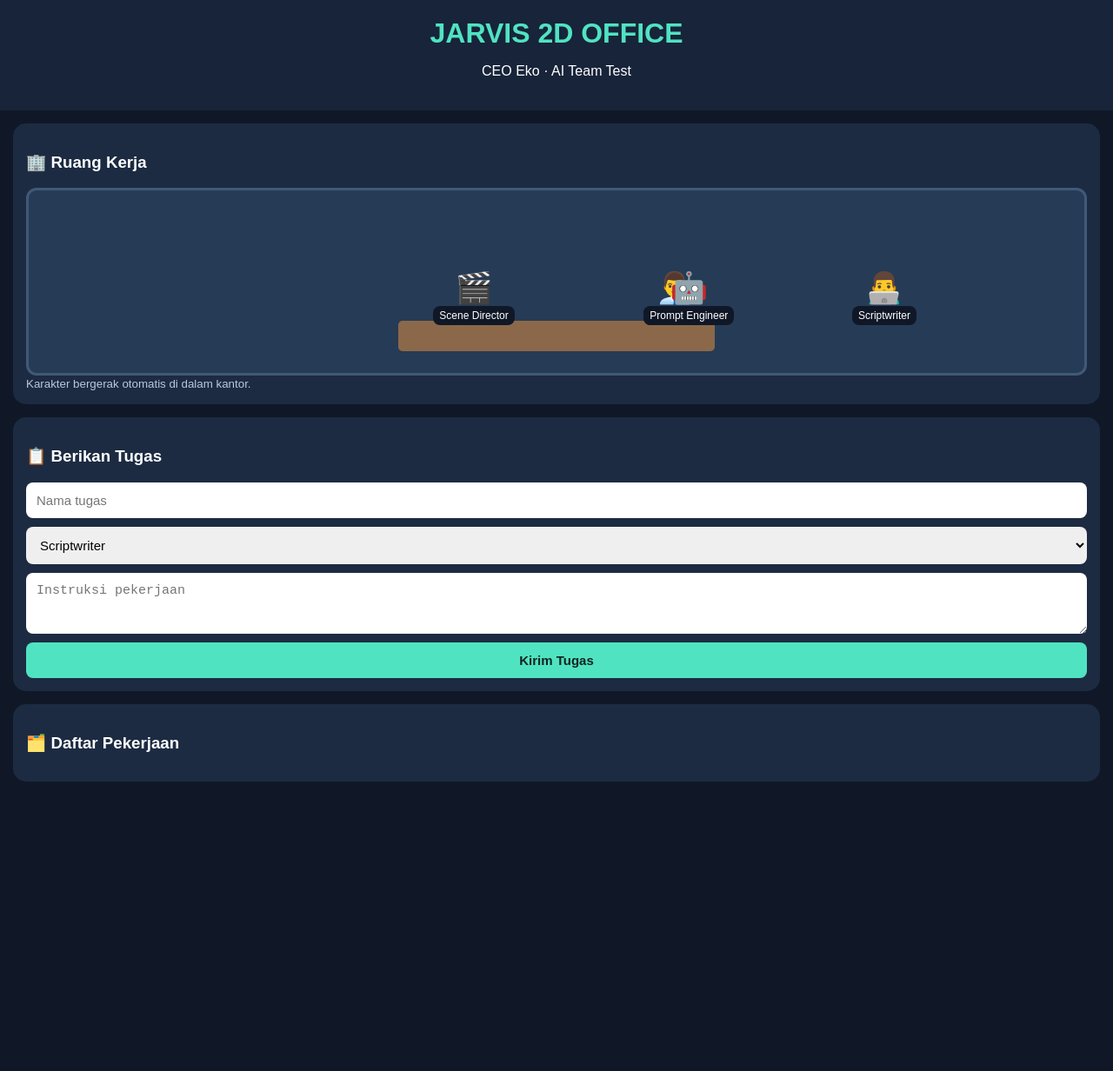
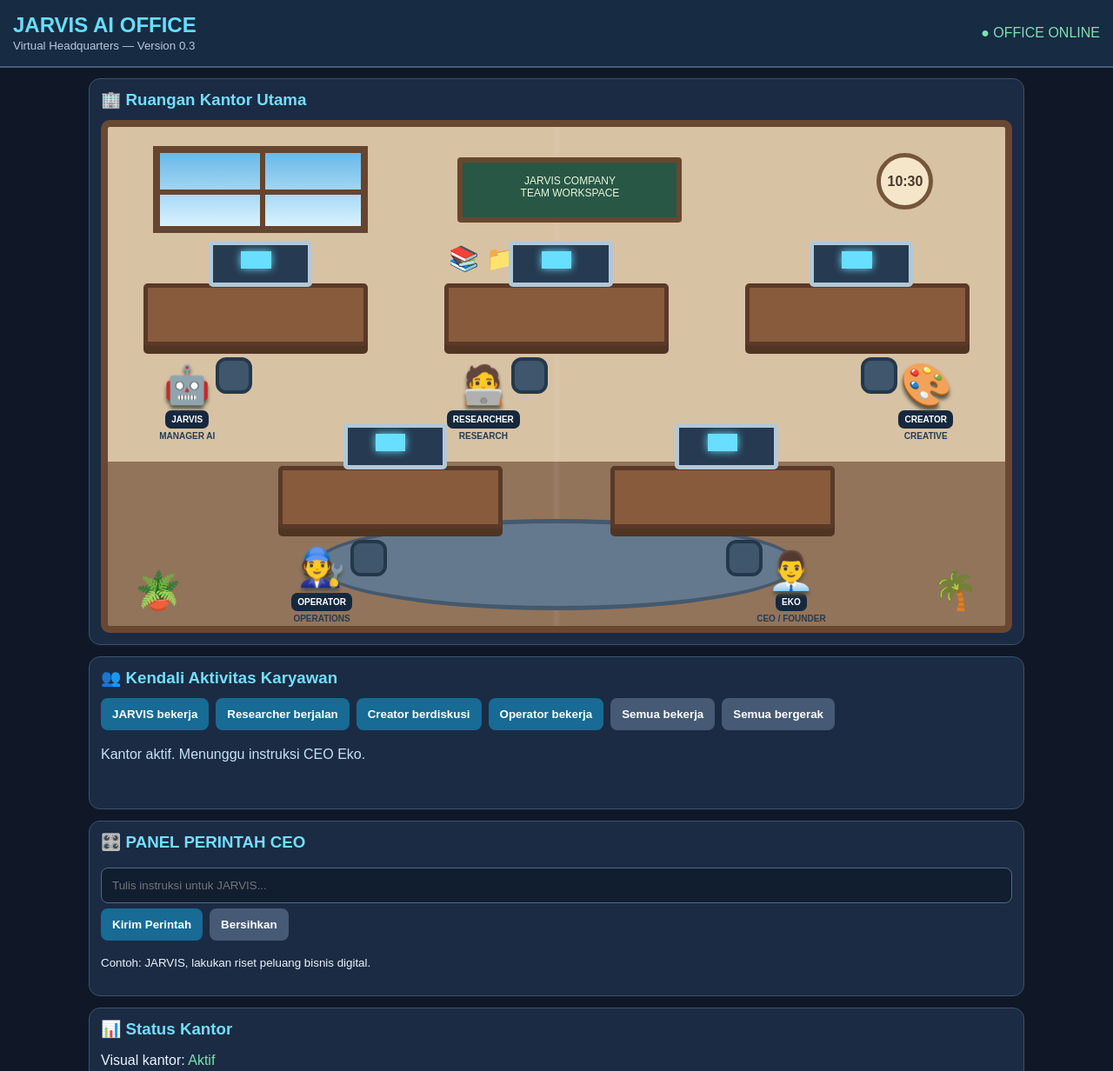
Before and after one commit to fahrula195-glitch/Rice-works, a plain HTML site: page jarvis-test.html in a window 1280 px wide. Shown: the top 1232 px of the page at 87% size. Before the commit the page ends 914 px from the top, so only its background shows below. Drawn offline with Linux system fonts and the light colour scheme.

Commit message:
Update jarvis-test.html

```diff
--- a/jarvis-test.html
+++ b/jarvis-test.html
@@ -4,231 +4,191 @@
 <head>
 <meta charset="UTF-8">
 <meta name="viewport" content="width=device-width, initial-scale=1">
-<title>JARVIS 2D Office</title>
+<title>JARVIS AI OFFICE 0.3</title>
 <style>
-body {
-  margin: 0;
-  background: #101827;
-  color: white;
-  font-family: Arial, sans-serif;
+*{box-sizing:border-box}
+body{margin:0;background:#101827;color:#edf5ff;font-family:Arial,sans-serif}
+header{padding:15px;background:#172b43;border-bottom:2px solid #3c607d;display:flex;justify-content:space-between;align-items:center;flex-wrap:wrap}
+header h2{margin:0;color:#67dfff}
+header small{color:#b8c9dd}
+main{max-width:1100px;margin:auto;padding:12px}
+.panel{background:#1b2b43;border:1px solid #3a526e;border-radius:13px;padding:13px;margin-bottom:13px}
+h3{color:#72dfff;margin:0 0 12px}
+.office{
+position:relative;height:590px;overflow:hidden;border:8px solid #694832;border-radius:10px;
+background:
+linear-gradient(90deg,transparent 49.5%,#ffffff12 50%,transparent 50.5%),
+linear-gradient(#d8c2a4 0 67%,#92745b 67% 100%);
 }
-header {
-  text-align: center;
-  padding: 20px;
-  background: #17243a;
+.window{position:absolute;top:22px;left:5%;width:24%;height:100px;background:linear-gradient(#69b9e8,#d8f2ff);border:8px solid #65452f}
+.window:before{content:"";position:absolute;left:50%;height:100%;border-left:6px solid #65452f}
+.window:after{content:"";position:absolute;top:50%;width:100%;border-top:6px solid #65452f}
+.clock{position:absolute;top:30px;right:8%;width:65px;height:65px;border-radius:50%;background:#f5e6c9;color:#47382b;display:grid;place-items:center;font-weight:bold;border:5px solid #76563b}
+.board{position:absolute;top:35px;left:39%;width:25%;height:75px;background:#285746;border:6px solid #68472f;border-radius:4px;color:#e8f5db;text-align:center;padding:14px 3px;font-size:12px}
+.rug{position:absolute;bottom:18px;left:23%;width:54%;height:105px;background:#64798d;border:5px solid #45596d;border-radius:50%}
+.desk{position:absolute;width:25%;height:72px;background:#875b3c;border:5px solid #5a3928;border-radius:5px;box-shadow:0 9px 0 #513523;z-index:1}
+.desk:before{content:"";position:absolute;top:-54px;left:28%;width:44%;height:43px;background:#263a51;border:5px solid #b3c8d7;border-radius:5px}
+.desk:after{content:"";position:absolute;top:-42px;left:43%;width:14%;height:20px;background:#68dfff;box-shadow:0 0 10px #68dfff}
+.d1{left:4%;top:180px}.d2{left:37.5%;top:180px}.d3{right:4%;top:180px}
+.d4{left:19%;top:390px}.d5{right:19%;top:390px}
+.chair{position:absolute;width:42px;height:42px;border-radius:12px;background:#40566d;border:4px solid #25384b;z-index:2}
+.c1{left:12%;top:265px}.c2{left:45%;top:265px}.c3{right:12%;top:265px}
+.c4{left:27%;top:475px}.c5{right:27%;top:475px}
+.plant{position:absolute;bottom:15px;font-size:43px;z-index:3}
+.p1{left:3%}.p2{right:3%}
+.shelf{position:absolute;top:135px;left:38%;font-size:28px}
+.employee{position:absolute;width:100px;text-align:center;z-index:5;cursor:pointer;transform-origin:center bottom}
+.avatar{display:block;font-size:43px;filter:drop-shadow(0 4px 2px #554)}
+.name{display:inline-block;background:#15283e;color:white;padding:5px 7px;border-radius:7px;font-weight:bold;font-size:10px}
+.job{display:block;color:#243c51;font-weight:bold;font-size:10px;margin-top:3px}
+.e1{left:4%;top:275px}
+.e2{left:37%;top:275px}
+.e3{right:4%;top:275px}
+.e4{left:19%;top:485px}
+.e5{right:19%;top:485px}
+.employee.working .avatar{animation:typing .65s infinite alternate}
+.employee.walking{animation:walking 1.7s ease-in-out infinite alternate}
+.employee.walking .avatar{animation:steps .25s infinite alternate}
+@keyframes typing{from{transform:translateY(0) rotate(-5deg)}to{transform:translateY(-7px) rotate(5deg)}}
+@keyframes walking{from{translate:-12px 0}to{translate:12px 0}}
+@keyframes steps{from{transform:rotate(-9deg)}to{transform:rotate(9deg)}}
+.employee.talking .avatar{animation:talking .45s infinite alternate}
+@keyframes talking{from{transform:scale(1)}to{transform:scale(1.12) translateY(-3px)}}
+.controls{display:flex;gap:8px;flex-wrap:wrap}
+button{background:#176b94;color:white;border:0;padding:11px 13px;border-radius:8px;font-weight:bold}
+button.alt{background:#465a75}
+button:active{transform:scale(.96)}
+input{width:100%;padding:12px;background:#101e30;border:1px solid #506a86;border-radius:8px;color:white;margin:6px 0}
+#log{min-height:45px;color:#c5e3f8;line-height:1.5}
+.status{color:#79e5ae}
+@media(max-width:550px){
+.office{height:550px}
+.desk{width:28%;height:60px}
+.d1{left:1%}.d2{left:36%}.d3{right:1%}
+.d4{left:14%;top:365px}.d5{right:14%;top:365px}
+.e1{left:0;top:250px}.e2{left:35%;top:250px}.e3{right:0;top:250px}
+.e4{left:12%;top:455px}.e5{right:12%;top:455px}
+.employee{width:85px}
+.avatar{font-size:35px}
+.name{font-size:9px}
+.job{font-size:9px}
+.c1{left:10%}.c2{left:44%}.c3{right:10%}
+.c4{left:25%;top:445px}.c5{right:25%;top:445px}
+.board{font-size:10px}
 }
-h1 { margin: 0; color: #50e3c2; }
-.office {
-  margin: 15px;
-  padding: 15px;
-  background: #1c2b42;
-  border-radius: 15px;
-}
-.room {
-  height: 210px;
-  background: #263b55;
-  border: 3px solid #405978;
-  border-radius: 12px;
-  position: relative;
-  overflow: hidden;
-}
-.desk {
-  position: absolute;
-  bottom: 25px;
-  left: 35%;
-  width: 30%;
-  height: 35px;
-  background: #8b6849;
-  border-radius: 5px;
-}
-.employee {
-  position: absolute;
-  bottom: 55px;
-  left: 10%;
-  text-align: center;
-  animation: walk 7s linear infinite alternate;
-}
-.employee .body { font-size: 35px; }
-.employee .name {
-  font-size: 12px;
-  background: #101827;
-  padding: 4px 7px;
-  border-radius: 8px;
-}
-.e1 { animation-delay: 0s; }
-.e2 { animation-delay: -2s; }
-.e3 { animation-delay: -4s; }
-.e4 { animation-delay: -6s; }
-
-@keyframes walk {
-  0% { left: 5%; }
-  45% { left: 40%; }
-  100% { left: 78%; }
-}
-form { display: grid; gap: 10px; }
-input, select, textarea, button {
-  width: 100%;
-  box-sizing: border-box;
-  padding: 12px;
-  border-radius: 8px;
-  border: none;
-  font-size: 15px;
-}
-textarea { min-height: 70px; }
-button {
-  background: #50e3c2;
-  color: #10251f;
-  font-weight: bold;
-  cursor: pointer;
-}
-.task {
-  background: #263b55;
-  padding: 12px;
-  margin-top: 10px;
-  border-radius: 10px;
-}
-.task button { margin-top: 8px; }
-.done { color: #50e3c2; }
-small { color: #b8c9df; }
 </style>
 </head>
 <body>
+<header>
+<div>
+<h2>JARVIS AI OFFICE</h2>
+<small>Virtual Headquarters — Version 0.3</small>
+</div>
+<div class="status">● OFFICE ONLINE</div>
+</header>
+<main>
+<section class="panel">
+<h3>🏢 Ruangan Kantor Utama</h3>
+<div class="office">
+<div class="window"></div>
+<div class="board">JARVIS COMPANY<br>TEAM WORKSPACE</div>
+<div class="clock">10:30</div>
+<div class="shelf">📚 📁</div>
+<div class="rug"></div>
+<div class="desk d1"></div><div class="desk d2"></div>
+<div class="desk d3"></div><div class="desk d4"></div>
+<div class="desk d5"></div>
+<div class="chair c1"></div><div class="chair c2"></div>
+<div class="chair c3"></div><div class="chair c4"></div>
+<div class="chair c5"></div>
+<div class="plant p1">🪴</div>
+<div class="plant p2">🌴</div>
 
-<header>
-  <h1>JARVIS 2D OFFICE</h1>
-  <p>CEO Eko · AI Team Test</p>
-</header>
-
-<section class="office">
-  <h3>🏢 Ruang Kerja</h3>
-  <div class="room">
-    <div class="desk"></div>
-
-    <div class="employee e1">
-      <div class="body">👨‍💼</div>
-      <div class="name">Eko · CEO</div>
-    </div>
-
-    <div class="employee e2">
-      <div class="body">👨‍💻</div>
-      <div class="name">Scriptwriter</div>
-    </div>
-
-    <div class="employee e3">
-      <div class="body">🤖</div>
-      <div class="name">Prompt Engineer</div>
-    </div>
-
-    <div class="employee e4">
-      <div class="body">🎬</div>
-      <div class="name">Scene Director</div>
-    </div>
-  </div>
-  <small>Karakter bergerak otomatis di dalam kantor.</small>
+<div class="employee e1 working" id="jarvis" onclick="selectPerson('JARVIS')">
+<span class="avatar">🤖</span><span class="name">JARVIS</span><span class="job">MANAGER AI</span>
+</div>
+<div class="employee e2 working" id="researcher" onclick="selectPerson('Researcher')">
+<span class="avatar">🧑‍💻</span><span class="name">RESEARCHER</span><span class="job">RESEARCH</span>
+</div>
+<div class="employee e3 talking" id="creator" onclick="selectPerson('Creator')">
+<span class="avatar">🎨</span><span class="name">CREATOR</span><span class="job">CREATIVE</span>
+</div>
+<div class="employee e4 working" id="operator" onclick="selectPerson('Operator')">
+<span class="avatar">🧑‍🔧</span><span class="name">OPERATOR</span><span class="job">OPERATIONS</span>
+</div>
+<div class="employee e5" id="eko" onclick="selectPerson('Eko')">
+<span class="avatar">👨‍💼</span><span class="name">EKO</span><span class="job">CEO / FOUNDER</span>
+</div>
+</div>
 </section>
 
-<section class="office">
-  <h3>📋 Berikan Tugas</h3>
-  <form id="taskForm">
-    <input id="title" placeholder="Nama tugas" required>
-
-    <select id="employee">
-      <option>Scriptwriter</option>
-      <option>Prompt Engineer</option>
-      <option>Scene Director</option>
-      <option>Eko (CEO)</option>
-    </select>
-
-    <textarea id="instruction"
-      placeholder="Instruksi pekerjaan"></textarea>
-
-    <button type="submit">Kirim Tugas</button>
-  </form>
+<section class="panel">
+<h3>👥 Kendali Aktivitas Karyawan</h3>
+<div class="controls">
+<button onclick="setActivity('jarvis','working','JARVIS sedang mengelola tim')">JARVIS bekerja</button>
+<button onclick="setActivity('researcher','walking','Researcher sedang berjalan')">Researcher berjalan</button>
+<button onclick="setActivity('creator','talking','Creator sedang berdiskusi')">Creator berdiskusi</button>
+<button onclick="setActivity('operator','working','Operator sedang bekerja')">Operator bekerja</button>
+<button class="alt" onclick="allWork()">Semua bekerja</button>
+<button class="alt" onclick="allWalk()">Semua bergerak</button>
+</div>
+<p id="log">Kantor aktif. Menunggu instruksi CEO Eko.</p>
 </section>
 
-<section class="office">
-  <h3>🗂️ Daftar Pekerjaan</h3>
-  <div id="tasks"></div>
+<section class="panel">
+<h3>🎛️ PANEL PERINTAH CEO</h3>
+<input id="task" placeholder="Tulis instruksi untuk JARVIS...">
+<div class="controls">
+<button onclick="sendTask()">Kirim Perintah</button>
+<button class="alt" onclick="clearTask()">Bersihkan</button>
+</div>
+<p><small>Contoh: JARVIS, lakukan riset peluang bisnis digital.</small></p>
 </section>
 
+<section class="panel">
+<h3>📊 Status Kantor</h3>
+<p>Visual kantor: <span class="status">Aktif</span></p>
+<p>Karakter dan animasi: <span class="status">Aktif</span></p>
+<p>Panel perintah: <span class="status">Aktif — simulasi</span></p>
+<p>Koneksi AI sungguhan: <span style="color:#ffd17a">Belum terhubung</span></p>
+</section>
+</main>
 <script>
-const form = document.getElementById("taskForm");
-const taskList = document.getElementById("tasks");
-
-let tasks = JSON.parse(
-  localStorage.getItem("jarvisTasks") || "[]"
-);
-
-function saveTasks() {
-  localStorage.setItem(
-    "jarvisTasks",
-    JSON.stringify(tasks)
-  );
-  showTasks();
+function selectPerson(name){
+document.getElementById('log').textContent='CEO memilih '+name+'. Profil karyawan sedang ditampilkan.';
 }
-
-function showTasks() {
-  taskList.innerHTML = "";
-
-  tasks.forEach((task, index) => {
-    const item = document.createElement("div");
-    item.className = "task";
-
-    const title = document.createElement("strong");
-    title.textContent = task.title;
-
-    const owner = document.createElement("p");
-    owner.textContent = "Petugas: " + task.employee;
-
-    const instruction = document.createElement("p");
-    instruction.textContent =
-      task.instruction || "Tidak ada instruksi";
-
-    const status = document.createElement("p");
-    status.className = task.done ? "done" : "";
-    status.textContent =
-      task.done ? "✅ Selesai" : "⏳ Dikerjakan";
-
-    const finish = document.createElement("button");
-    finish.textContent =
-      task.done ? "Buka kembali" : "Tandai selesai";
-    finish.onclick = () => {
-      tasks[index].done = !tasks[index].done;
-      saveTasks();
-    };
-
-    const remove = document.createElement("button");
-    remove.textContent = "Hapus tugas";
-    remove.style.background = "#e87979";
-    remove.onclick = () => {
-      tasks.splice(index, 1);
-      saveTasks();
-    };
-
-    item.append(
-      title, owner, instruction, status, finish, remove
-    );
-    taskList.appendChild(item);
-  });
+function setActivity(id,state,message){
+const person=document.getElementById(id);
+person.classList.remove('working','walking','talking');
+person.classList.add(state);
+document.getElementById('log').textContent=message+'.';
 }
-
-form.addEventListener("submit", function(event) {
-  event.preventDefault();
-
-  tasks.push({
-    title: document.getElementById("title").value,
-    employee: document.getElementById("employee").value,
-    instruction:
-      document.getElementById("instruction").value,
-    done: false
-  });
-
-  form.reset();
-  saveTasks();
+function allWork(){
+['jarvis','researcher','creator','operator'].forEach(id=>setActivity(id,'working',''));
+document.getElementById('log').textContent='Semua karyawan mulai bekerja.';
+}
+function allWalk(){
+['jarvis','researcher','creator','operator','eko'].forEach(id=>setActivity(id,'walking',''));
+document.getElementById('log').textContent='Semua karakter sedang bergerak.';
+}
+function sendTask(){
+const input=document.getElementById('task');
+const value=input.value.trim();
+if(!value){
+document.getElementById('log').textContent='CEO, tuliskan perintah terlebih dahulu.';
+return;
+}
+document.getElementById('log').textContent='JARVIS menerima instruksi CEO: "'+value+'". Simulasi lokal — AI belum tersambung.';
+setActivity('jarvis','talking','JARVIS menerima perintah');
+input.value='';
+}
+function clearTask(){
+document.getElementById('task').value='';
+document.getElementById('log').textContent='Kolom perintah dibersihkan.';
+}
+document.getElementById('task').addEventListener('keydown',function(e){
+if(e.key==='Enter')sendTask();
 });
-
-showTasks();
 </script>
-
 </body>
 </html>
```
